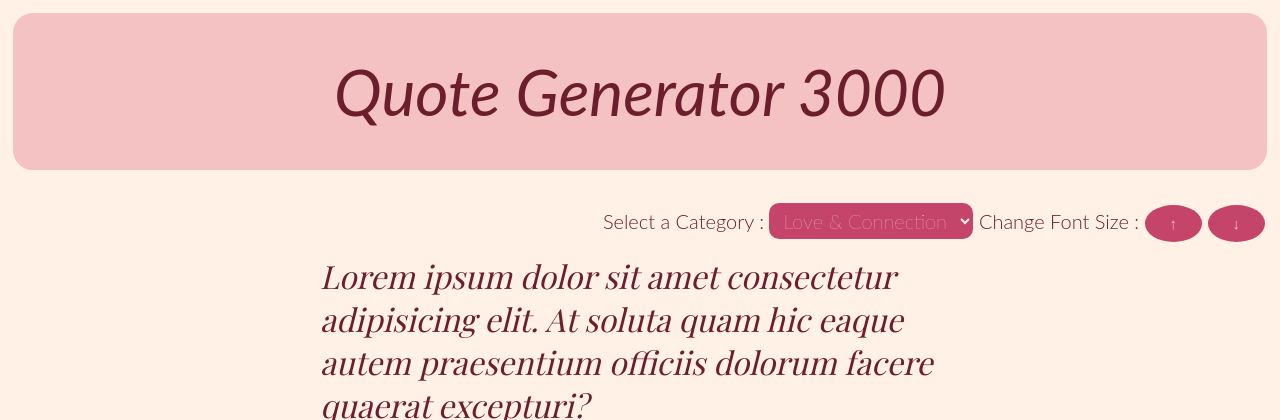
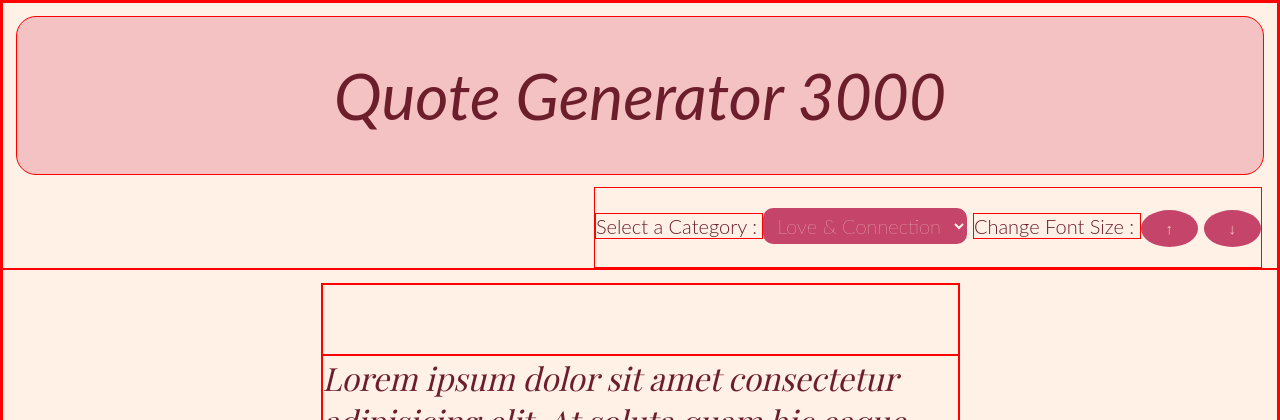
Before and after one commit to N-G-W/Quote-Generator, a plain HTML site: page index.html in a window 1280 px wide. Shown: the top 420 px of the page. Drawn offline with nearby package versions, Linux system fonts and the light colour scheme; a web font is replaced by a local one.

Commit message:
Add padding to dropdown and added spacer to the quote section

```diff
--- a/index.css
+++ b/index.css
@@ -1,7 +1,7 @@
 *{
     margin: 0px;
     padding: 0px;
-    /* border: 1px solid red; */
+    border: 1px solid red;
 }
 
 /* love and connection color- palette
@@ -32,7 +32,9 @@ div.container{
     flex-direction: column;
     justify-content: center;
 }
-
+.spacer{
+    flex: auto;
+}
 header{
     margin: 1%;
     /* flex: 1; */
@@ -50,6 +52,7 @@ header{
 div.dropdown{
     /* flex:1; */
     padding-top: 20px;
+    padding-bottom: 20px;
     margin-right: 15px;
     align-self:flex-end;
     font-family: "Lato", sans-serif;
--- a/index.html
+++ b/index.html
@@ -31,6 +31,7 @@
       </div>
       <div class="circle_filler_initial"></div>
       <div class="quote_content">
+        <div class="spacer"></div>
         <div class="quote">
           Lorem ipsum dolor sit amet consectetur adipisicing elit. At soluta
           quam hic eaque autem praesentium officiis dolorum facere quaerat
```
